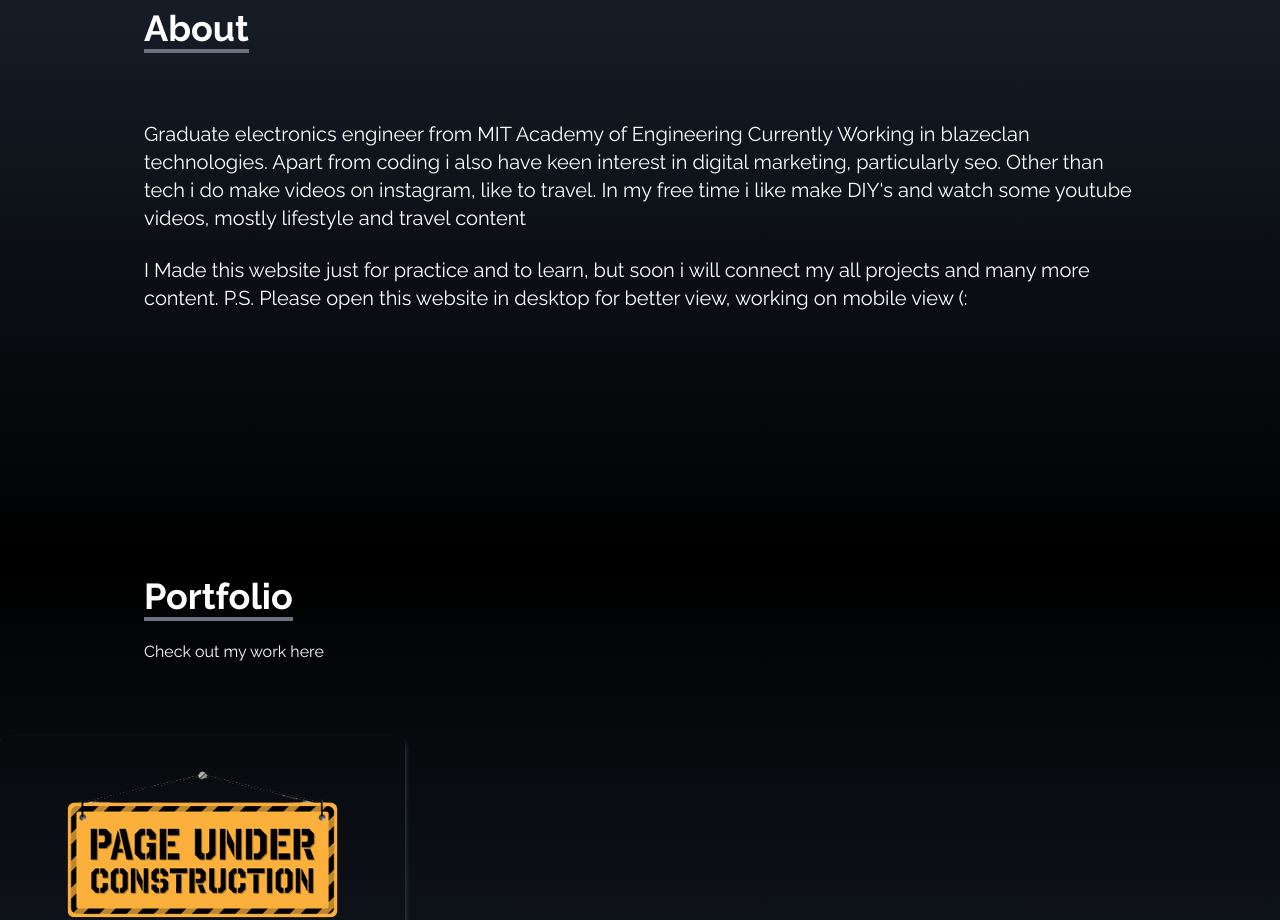
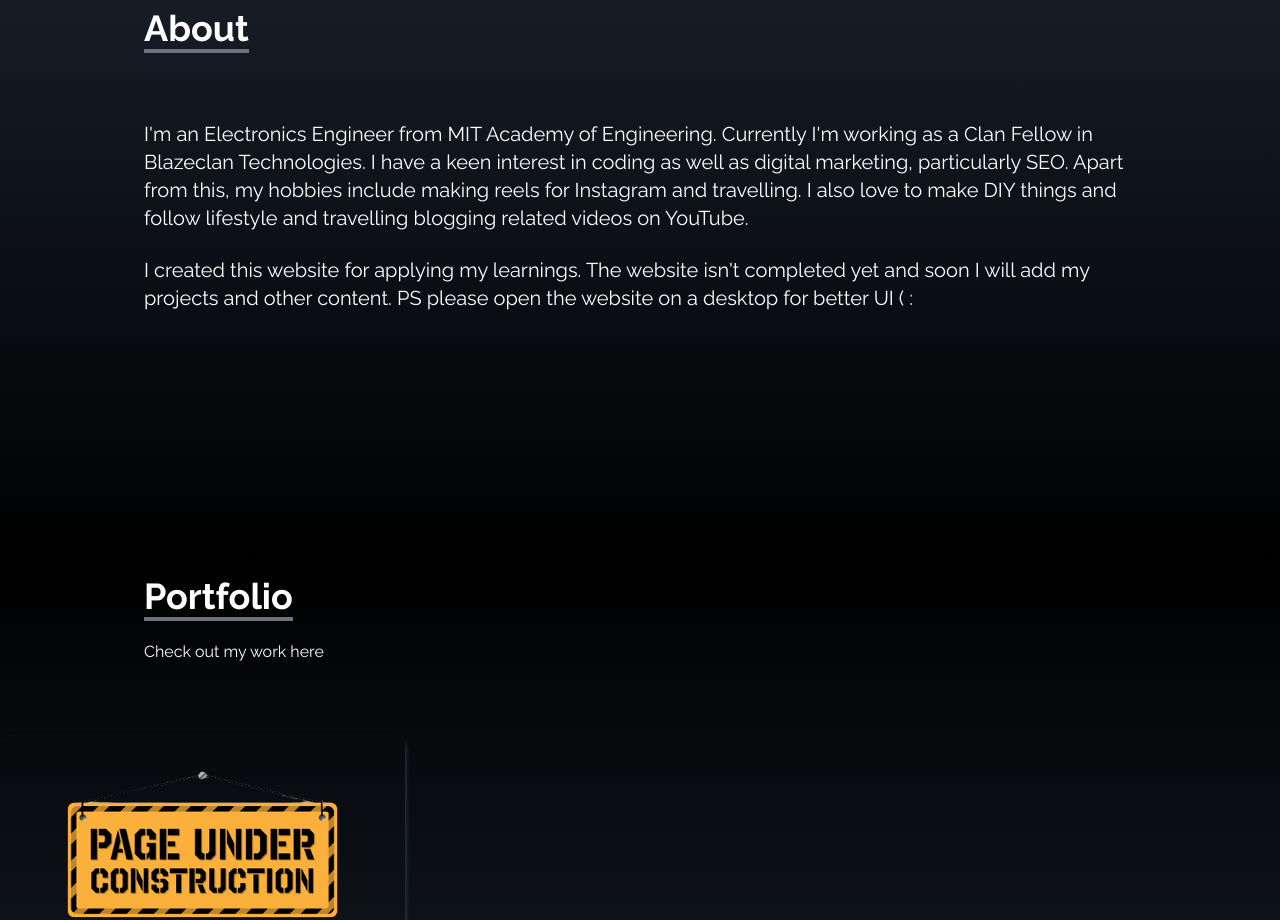
Before and after one commit to mskothari07/my-portfolio, a React (Create React App) app: page / in a window 1280 px wide. Shown: the part 1040-1960 px from the top of the page. Built offline with nearby package versions, Linux system fonts and the light colour scheme.

Commit message:
Changes in components

```diff
--- a/src/components/About.jsx
+++ b/src/components/About.jsx
@@ -8,17 +8,14 @@ const About = () => {
                 <p className='text-4xl font-bold inline border-b-4 border-gray-500'>About</p>
             </div>
             <p className='text-xl mt-10'>
-                Graduate electronics engineer from MIT Academy of Engineering Currently Working in blazeclan technologies.
-                Apart from coding i also have keen interest in digital marketing, particularly seo.
-                Other than tech i do make videos on instagram, like to travel.
-                In my free time i like make DIY's and watch some youtube videos, mostly lifestyle and travel content
+                I'm an Electronics Engineer from MIT Academy of Engineering. Currently I'm working as a Clan Fellow in Blazeclan Technologies. I have a keen interest in coding as well as digital marketing, particularly SEO. Apart from this, my hobbies include making reels for Instagram and travelling. I also love to make DIY things and follow lifestyle and travelling blogging related videos on YouTube.
             </p>
 
             <br />
 
             <p className='text-xl'>
-               I Made this website just for practice and to learn, but soon i will connect my all projects and many more content.
-               P.S. Please open this website in desktop for better view, working on mobile view (:
+               I created this website for applying my learnings. The website isn't completed yet and soon I will add my projects and other content.
+               PS please open the website on a desktop for better UI ( :
             </p>
         </div>
     </div>
```
